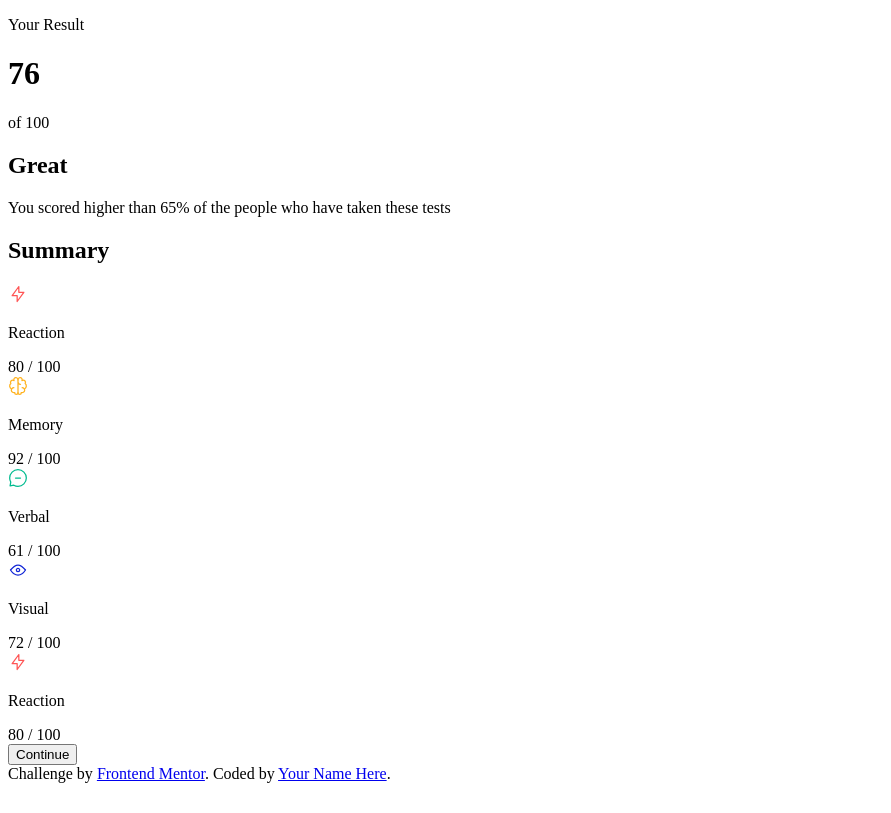
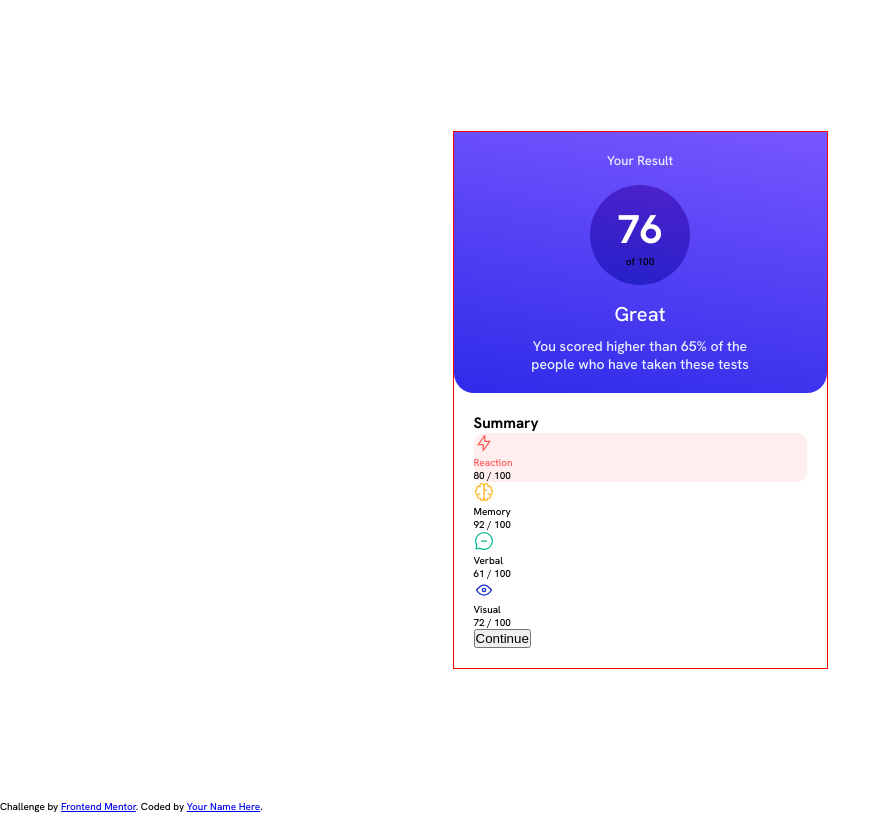
Before and after one commit to CallensJ/results-summary-component, a plain HTML site: page index.html in a window 1280 px wide. Shown: the whole page, without its empty margins (0-891 px from the left). Drawn offline with Linux system fonts and the light colour scheme.

Commit message:
styled upper part

```diff
--- a/index.html
+++ b/index.html
@@ -17,6 +17,7 @@
       href="https://fonts.googleapis.com/css2?family=Hanken+Grotesk:wght@500;700;800&display=swap"
       rel="stylesheet"
     />
+    <link rel="stylesheet" href="styles.css" />
 
     <title>Frontend Mentor | Results summary component</title>
   </head>
@@ -25,16 +26,20 @@
       <div class="container">
         <div class="bloc-1">
           <div>
-            <p>Your Result</p>
+            <p class="userResults">Your Result</p>
             <div class="circle">
+              <div>
                 <h1>76</h1>
                 <span>of 100</span>
               </div>
+            </div>
+            <div class="congratulations">
               <h2>Great</h2>
               <p>
                 You scored higher than 65% of the people who have taken these
                 tests
               </p>
+            </div>
           </div>
         </div>
         <div class="bloc-2">
@@ -88,17 +93,7 @@
               </div>
             </div>
 
-            <div class="reaction">
-              <div>
-                <img
-                  src="./assets/images/icon-reaction.svg"
-                  alt=""
-                  class="reaction-icon"
-                />
-                <p>Reaction</p>
-                <div class="score">80 / 100</div>
-              </div>
-            </div>
+
           </div>
 
           <button type="submit">Continue</button>
--- a/styles.scss
+++ b/styles.scss
@@ -1,3 +1,101 @@
-body{
-    font-family: 'Hanken Grotesk', sans-serif;
+$light-slate-blue: #7857ff;
+$light-royal-blue: #2e2be9;
+
+$pale-blue: hsl(221, 100%, 96%);
+$light-lavender: hsl(241, 100%, 89%);
+
+$white: hsl(0, 0%, 100%);
+
+//circle
+$violet-blue: #4e21ca;
+$persian-blue: #2421ca00;
+
+* {
+  margin: 0;
+  padding: 0;
+  box-sizing: inherit;
 }
+
+html {
+  font-size: 62.5%;
+  box-sizing: border-box;
+}
+
+body {
+  font-family: "Hanken Grotesk", sans-serif;
+}
+
+.main-container {
+  height: 100vh;
+  display: flex;
+  justify-content: center;
+  align-items: center;
+  .container {
+      border: 1px solid red;
+      max-width: 375px;
+      .bloc-1 {
+        border-bottom-left-radius: 2rem;
+        border-bottom-right-radius: 2rem;
+      .userResults {
+        padding-top: 2rem;
+        font-size: 1.3rem;
+        color: $pale-blue;
+      }
+      background: linear-gradient(
+        190deg,
+        rgba(120, 87, 255, 1) 0%,
+        rgba(46, 43, 233, 1) 100%
+      );
+      text-align: center;
+      .circle {
+        display: flex;
+        align-items: center;
+        justify-content: center;
+        background: rgb(78, 33, 202);
+        background: linear-gradient(
+          190deg,
+          rgba(78, 33, 202, 1) 0%,
+          rgba(36, 33, 202, 1) 100%
+        );
+        border-radius: 50%;
+        margin: 1.6rem auto;
+        width: 10rem;
+        height: 10rem;
+        h1 {
+          color: #ffffff;
+          font-size: 4rem;
+        }
+      }
+
+      .congratulations {
+        padding: 0 6rem 2rem 6rem;
+        text-align: center;
+        h2 {
+          color: $white;
+          font-size: 2rem;
+          font-weight: 500;
+        }
+        p {
+          margin-top: 1rem;
+          color: $pale-blue;
+          text-align: center;
+          font-size: 1.4rem;
+        }
+      }
+    }
+
+    .bloc-2{
+        padding: 2rem;
+        .summary{
+            .reaction{
+                background: hsla(0, 100%, 67%, 0.1);
+                border-radius:1rem;
+                display: flex;
+                p{
+                    color: hsl(0, 100%, 67%);
+                }
+            }
+        }
+    }
+  }
+}
```
Also changed, not shown: styles.css (added), 1 other file. Lines whose indentation alone changed are shown as unchanged.
